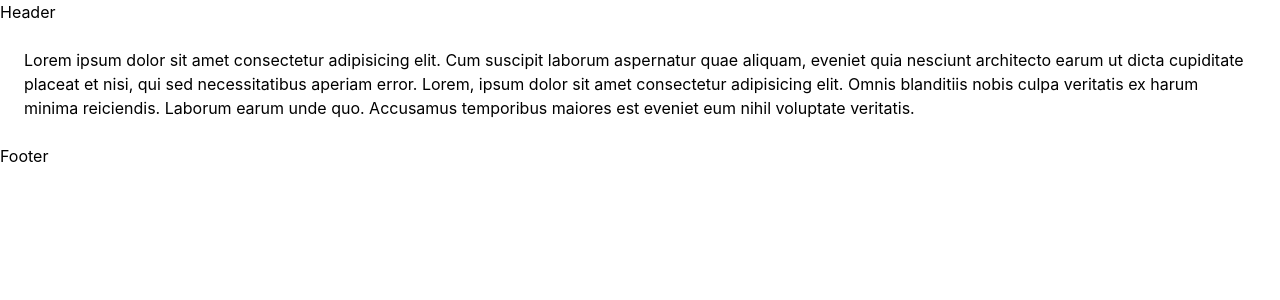
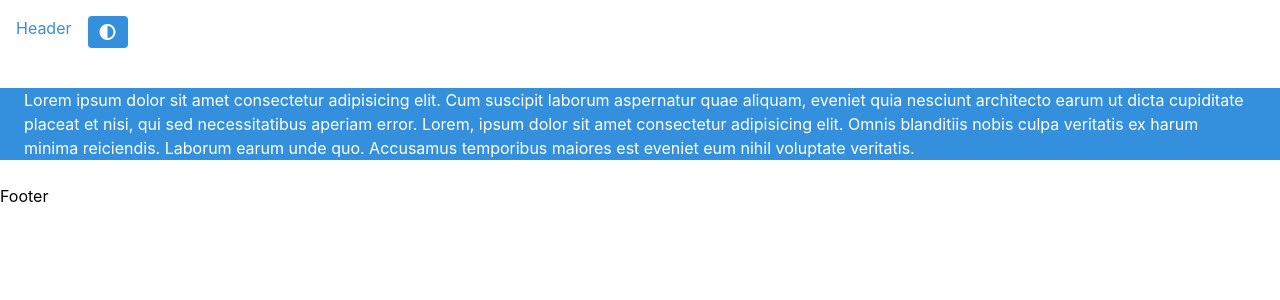
Before and after one commit to 0Halley0/ForumUI, a React (Create React App) app in the folder forum/: page / in a window 1280 px wide. Shown: the top 300 px of the page. Built offline with nearby package versions, Linux system fonts and the light colour scheme.

Commit message:
Worked on Theme example

```diff
--- a/forum/package.json
+++ b/forum/package.json
@@ -4,6 +4,11 @@
   "private": true,
   "dependencies": {
     "@fortawesome/fontawesome-free": "^6.6.0",
+    "@fortawesome/fontawesome-svg-core": "^6.6.0",
+    "@fortawesome/free-brands-svg-icons": "^6.6.0",
+    "@fortawesome/free-regular-svg-icons": "^6.6.0",
+    "@fortawesome/free-solid-svg-icons": "^6.6.0",
+    "@fortawesome/react-fontawesome": "^0.2.2",
     "@tailwindcss/forms": "^0.5.9",
     "@tailwindcss/typography": "^0.5.15",
     "@testing-library/jest-dom": "^5.17.0",
--- a/forum/public/index.html
+++ b/forum/public/index.html
@@ -24,6 +24,7 @@
       work correctly both with client-side routing and a non-root public URL.
       Learn how to configure a non-root public URL by running `npm run build`.
     -->
+      <link rel="stylesheet" href="https://cdnjs.cloudflare.com/ajax/libs/font-awesome/6.6.0/css/all.min.css" integrity="sha512-Kc323vGBEqzTmouAECnVceyQqyqdsSiqLQISBL29aUW4U/M7pSPA/gEUZQqv1cwx4OnYxTxve5UMg5GT6L4JJg==" crossorigin="anonymous" referrerpolicy="no-referrer" />
     <title>React App</title>
   </head>
   <body>
--- a/forum/src/Router.jsx
+++ b/forum/src/Router.jsx
@@ -8,7 +8,7 @@ function Router() {
   return (
     <React.Fragment>
       <Header name="Head Section" />
-      <div className="container">
+      <div>
         <Routes>
           <Route path={"/"} element={<Main />} />
           <Route path={"*"} element={<Navigate to={"*"} />} />
--- /dev/null
+++ b/forum/src/ThemeContext.js
@@ -0,0 +1,25 @@
+import { useEffect, createContext, useState } from "react";
+
+const ThemeContext = createContext();
+
+const ThemeProvider = ({ children }) => {
+  const [theme, setTheme] = useState("light");
+
+    useEffect(() => {
+      if (theme === "dark") {
+        document.body.classList.add("dark");
+      } else {
+        document.body.classList.remove("dark");
+      }
+    }, [theme]);
+
+  const toggleTheme = () => {
+    setTheme((prevTheme) => (prevTheme === "light" ? "dark" : "light"));
+  };
+  return (
+    <ThemeContext.Provider value={{ theme, toggleTheme }}>
+      {children}
+    </ThemeContext.Provider>
+  );
+};
+export { ThemeContext, ThemeProvider };
--- a/forum/src/components/Header.jsx
+++ b/forum/src/components/Header.jsx
@@ -1,7 +1,18 @@
-import React from "react";
+import React, { useContext } from "react";
+import { ThemeContext } from "../ThemeContext";
 
 export default function Header() {
+  const { toggleTheme } = useContext(ThemeContext);
+
   return (
-    <div>Header</div>
+    <div className="flex gap-4 p-4">
+      <span className="text-primary dark:text-dark-text">Header</span>
+      <button
+        onClick={toggleTheme}
+        className="bg-primary text-white px-3 py-1 rounded dark:bg-dark-primary dark:text-dark-text"
+      >
+        <i className="fa-solid fa-circle-half-stroke"></i>
+      </button>
+    </div>
   );
 }
--- a/forum/src/components/Main.jsx
+++ b/forum/src/components/Main.jsx
@@ -1,10 +1,11 @@
 import React from "react";
-import "../main.css"
+import "../main.css";
 
 export default function Main() {
+
   return (
-    <div>
-      <p>
+    <div className="w-full bg-primary dark:bg-dark-primary">
+      <p className=" text-white dark:text-dark-text">
         Lorem ipsum dolor sit amet consectetur adipisicing elit. Cum suscipit
         laborum aspernatur quae aliquam, eveniet quia nesciunt architecto earum
         ut dicta cupiditate placeat et nisi, qui sed necessitatibus aperiam
--- a/forum/src/index.js
+++ b/forum/src/index.js
@@ -6,13 +6,16 @@ import "@fortawesome/fontawesome-free/css/all.min.css";
 import reportWebVitals from "./reportWebVitals";
 import Router from "./Router";
 import { BrowserRouter } from "react-router-dom";
+import { ThemeProvider } from "./ThemeContext";
 
 const root = ReactDOM.createRoot(document.getElementById("root"));
 root.render(
   <React.StrictMode>
     {/* <App /> */}
     <BrowserRouter>
-      <Router />
+      <ThemeProvider>
+        <Router />
+      </ThemeProvider>
     </BrowserRouter>
   </React.StrictMode>
 );
--- a/forum/tailwind.config.js
+++ b/forum/tailwind.config.js
@@ -2,7 +2,24 @@
 module.exports = {
   content: ["./src/**/*.{html,js,jsx,ts,tsx}"],
   theme: {
-    extend: {},
+    extend: {
+      colors: {
+        // Light mode colors
+        primary: "#3490dc",
+        secondary: "#ffed4a",
+        background: "#f8fafc",
+        text: "#333333",
+
+        // Dark mode colors
+        dark: {
+          primary: "#1e40af",
+          secondary: "#fbbf24",
+          background: "#111827",
+          text: "#e5e7eb",
+        },
+      },
+    },
   },
+  darkMode: "class",
   plugins: [require("@tailwindcss/forms"), require("@tailwindcss/typography")],
 };
```
Also changed, not shown: 1 other file (tests, documents, lock files or other folders).
